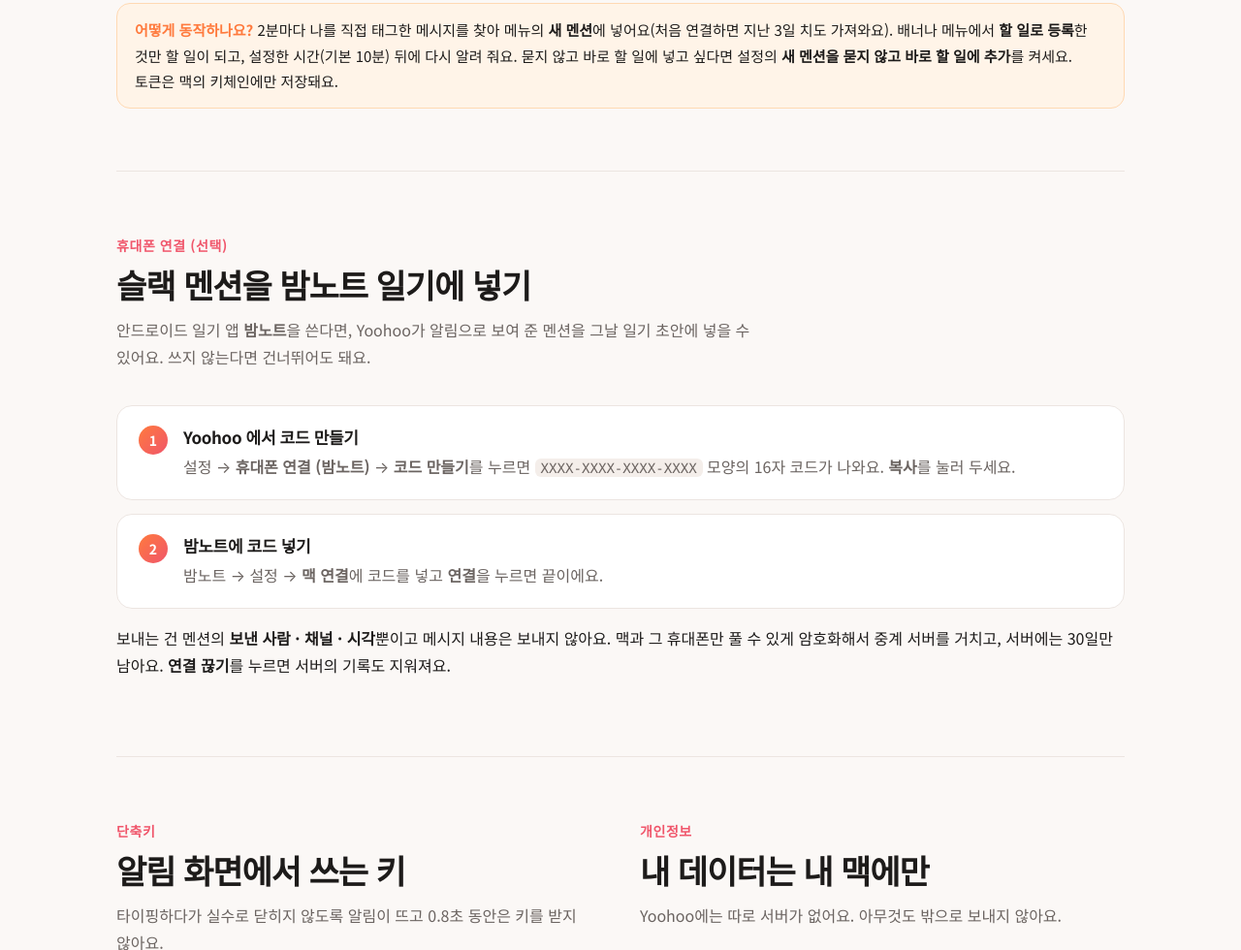
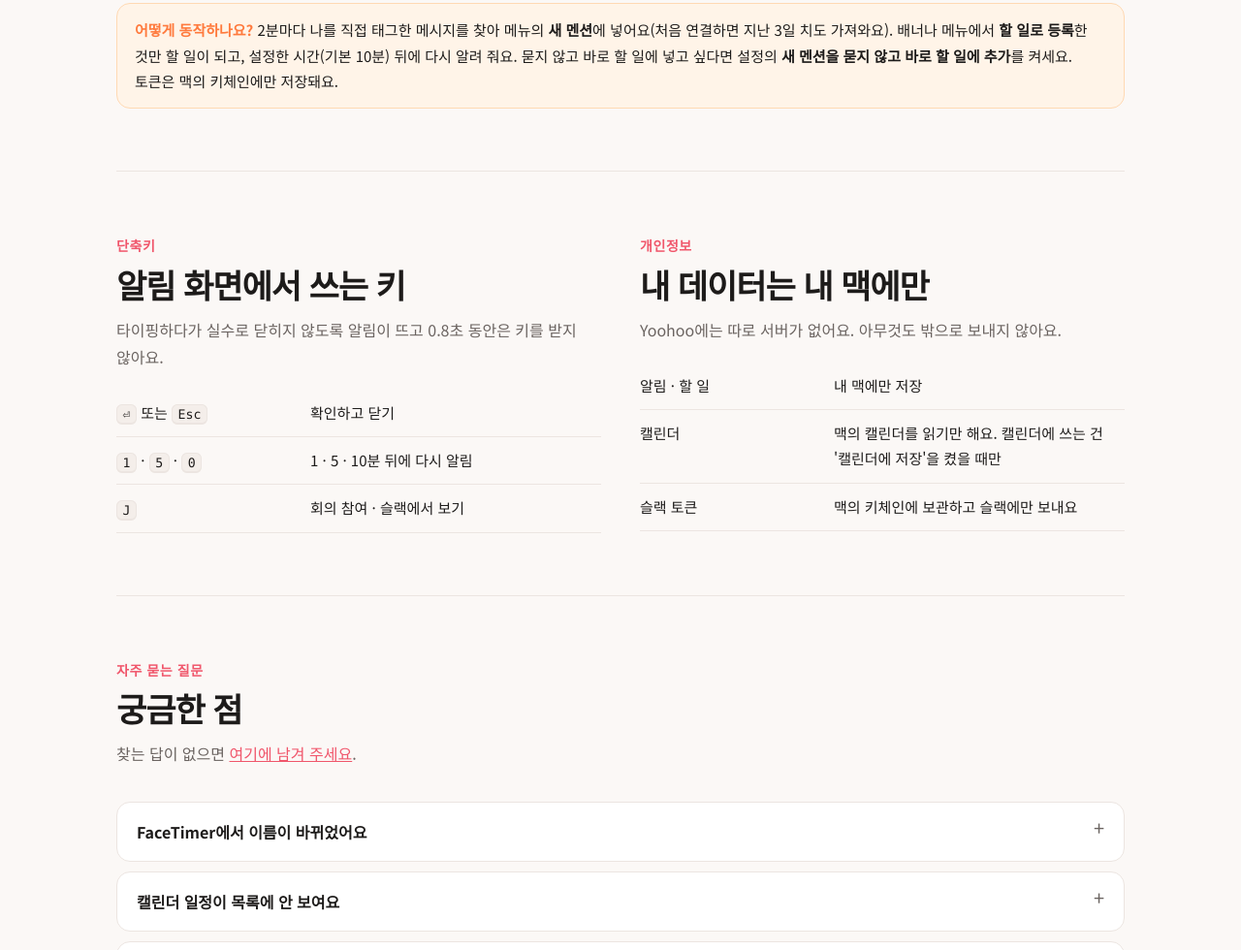
Before and after one commit to dev-fath/FaceTimer-releases, a plain HTML site: page docs/index.html in a window 1280 px wide. Shown: the part 6692-7672 px from the top of the page at 97% size. Drawn offline with Linux system fonts and the light colour scheme; no server answers.

Commit message:
소개 페이지: 휴대폰 연결(밤노트) 안내 지움 — 중단

```diff
--- a/docs/index.html
+++ b/docs/index.html
@@ -363,23 +363,6 @@
     <div class="tip"><b>어떻게 동작하나요?</b> 2분마다 나를 직접 태그한 메시지를 찾아 메뉴의 <strong>새 멘션</strong>에 넣어요(처음 연결하면 지난 3일 치도 가져와요). 배너나 메뉴에서 <strong>할 일로 등록</strong>한 것만 할 일이 되고, 설정한 시간(기본 10분) 뒤에 다시 알려 줘요. 묻지 않고 바로 할 일에 넣고 싶다면 설정의 <strong>새 멘션을 묻지 않고 바로 할 일에 추가</strong>를 켜세요. 토큰은 맥의 키체인에만 저장돼요.</div>
   </section>
 
-  <section id="phone">
-    <p class="eyebrow">휴대폰 연결 (선택)</p>
-    <h2>슬랙 멘션을 밤노트 일기에 넣기</h2>
-    <p class="sub-h">안드로이드 일기 앱 <strong>밤노트</strong>을 쓴다면, Yoohoo가 알림으로 보여 준 멘션을 그날 일기 초안에 넣을 수 있어요. 쓰지 않는다면 건너뛰어도 돼요.</p>
-    <ol class="steps">
-      <li>
-        <h3>Yoohoo 에서 코드 만들기</h3>
-        <p>설정 → <strong>휴대폰 연결 (밤노트)</strong> → <strong>코드 만들기</strong>를 누르면 <code>XXXX-XXXX-XXXX-XXXX</code> 모양의 16자 코드가 나와요. <strong>복사</strong>를 눌러 두세요.</p>
-      </li>
-      <li>
-        <h3>밤노트에 코드 넣기</h3>
-        <p>밤노트 → 설정 → <strong>맥 연결</strong>에 코드를 넣고 <strong>연결</strong>을 누르면 끝이에요.</p>
-      </li>
-    </ol>
-    <p>보내는 건 멘션의 <strong>보낸 사람 · 채널 · 시각</strong>뿐이고 메시지 내용은 보내지 않아요. 맥과 그 휴대폰만 풀 수 있게 암호화해서 중계 서버를 거치고, 서버에는 30일만 남아요. <strong>연결 끊기</strong>를 누르면 서버의 기록도 지워져요.</p>
-  </section>
-
   <section>
     <div class="two">
       <div>
```
